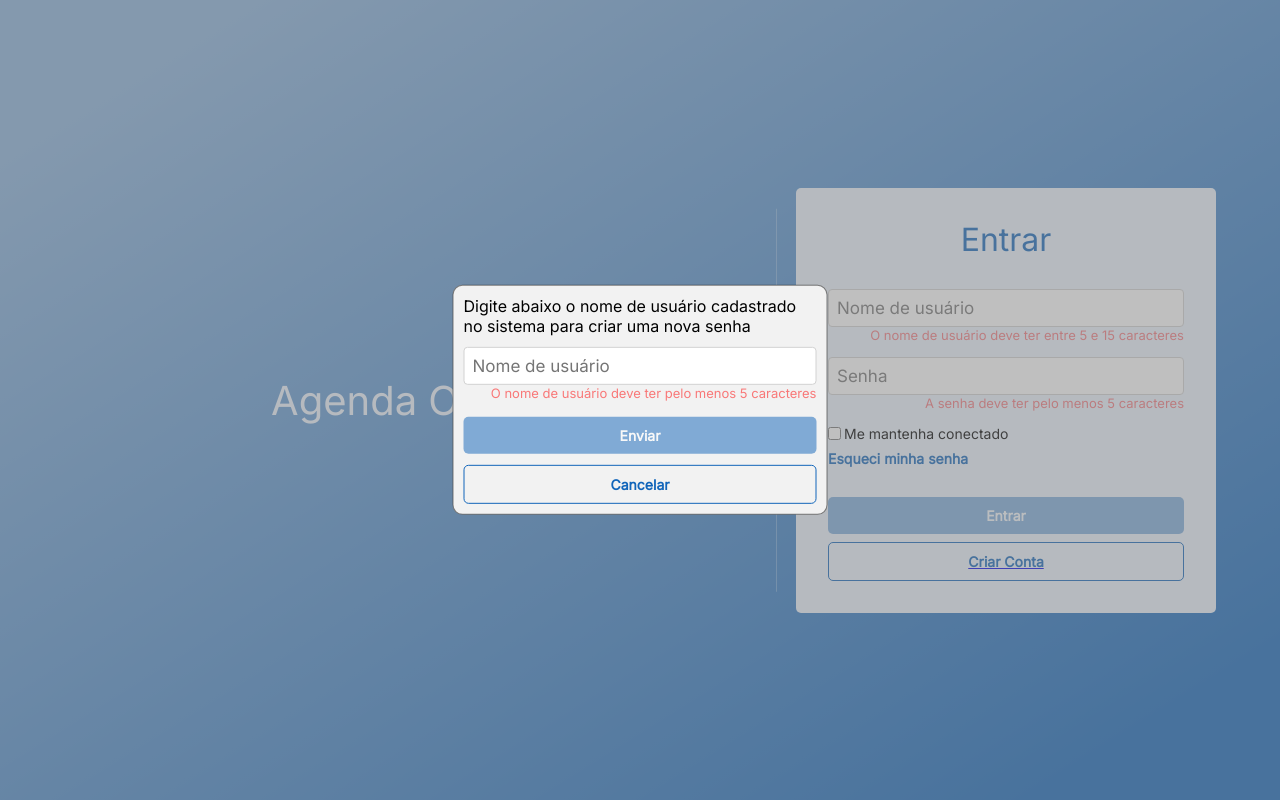
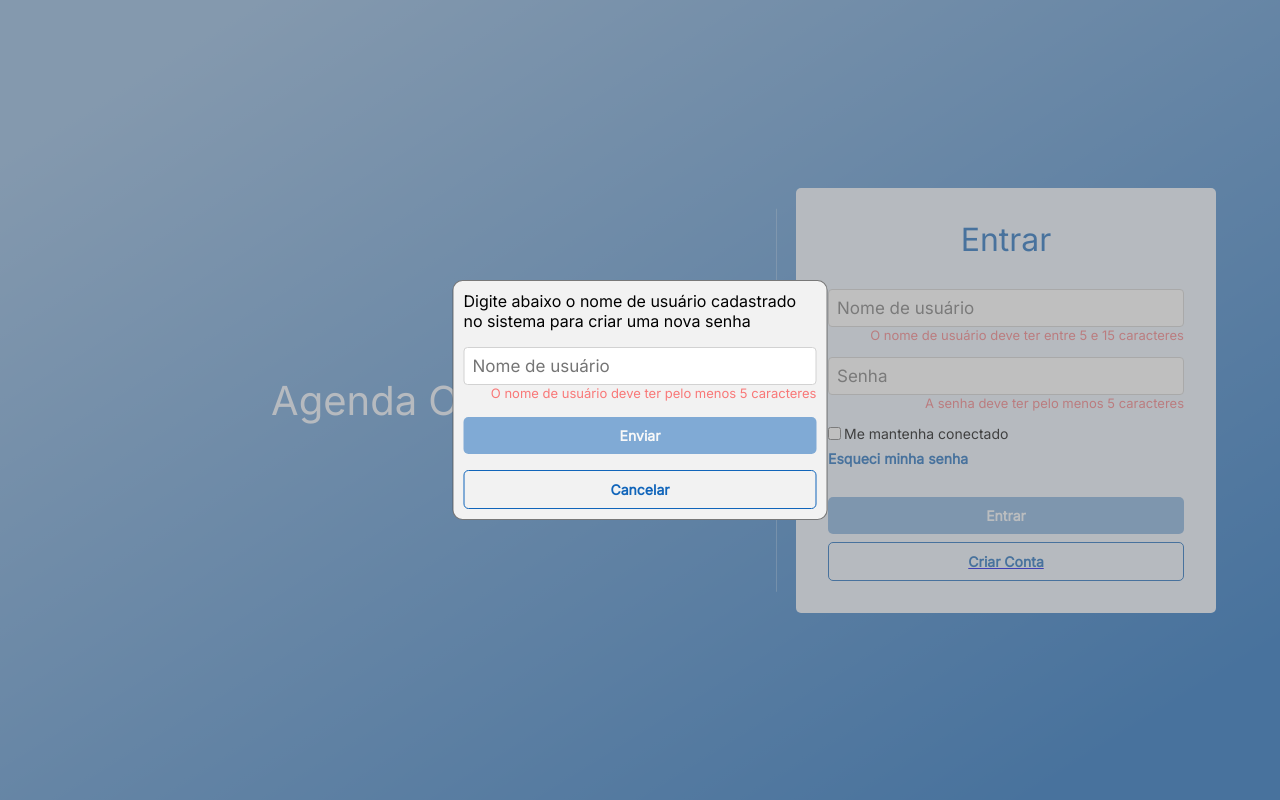
Before and after one commit to brenodanyel/agenda-online-frontend, a React (Vite) app: page /login in a window 1280 px wide. Both pictures are taken after a click on the button "Esqueci minha senha". Built offline with nearby package versions, Linux system fonts and the light colour scheme; no server answers.

Commit message:
fix ui bug

```diff
--- a/src/pages/login/login_form/password_reset/password_reset.module.scss
+++ b/src/pages/login/login_form/password_reset/password_reset.module.scss
@@ -33,5 +33,5 @@
 .row {
   display: flex;
   flex-direction: column;
-  gap: 0.7em;
+  gap: 1em;
 }
```
